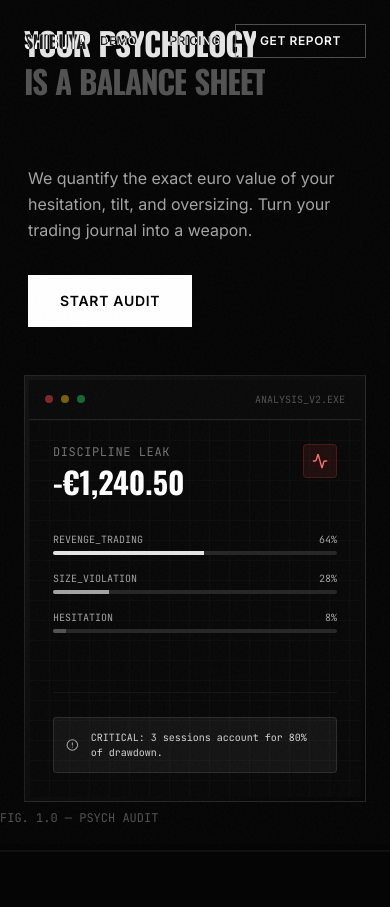
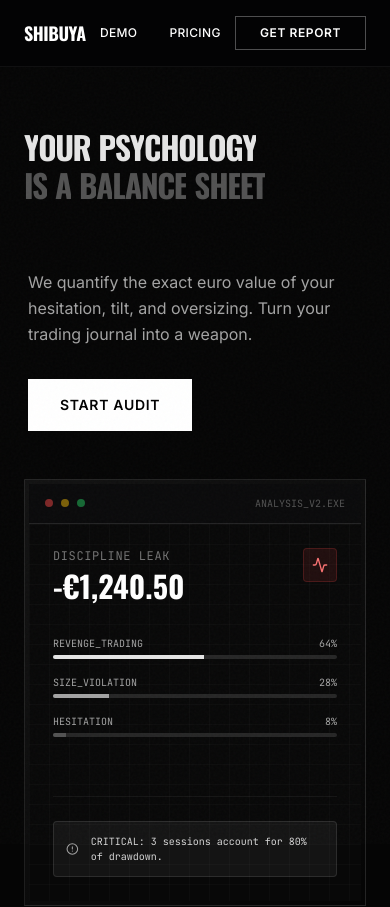
Before and after one commit to juninhogaucho/shibuya-analytics, a React (Vite) app: page / in a window 390 px wide. Shown: the top 907 px of the page. Built offline with nearby package versions, Linux system fonts and the light colour scheme; no server answers.

Commit message:
update repo

```diff
--- a/src/components/landing/Footer.tsx
+++ b/src/components/landing/Footer.tsx
@@ -1,5 +1,6 @@
 import React, { useState } from 'react';
 import { Send, Mail } from 'lucide-react';
+import { Link } from 'react-router-dom';
 
 const Footer: React.FC = () => {
   const [contactForm, setContactForm] = useState({ email: '', message: '' });
@@ -119,8 +120,8 @@ const Footer: React.FC = () => {
             <div className="flex flex-col md:flex-row justify-between items-start md:items-center text-xs text-neutral-600 gap-4">
                 <p>&copy; 2025 Shibuya Analytics. All rights reserved.</p>
                 <div className="flex gap-8">
-                    <a href="/privacy" className="hover:text-neutral-400 transition-colors">Privacy Policy</a>
-                    <a href="/terms" className="hover:text-neutral-400 transition-colors">Terms of Service</a>
+                    <Link to="/privacy" className="hover:text-neutral-400 transition-colors">Privacy Policy</Link>
+                    <Link to="/terms" className="hover:text-neutral-400 transition-colors">Terms of Service</Link>
                 </div>
             </div>
 
--- a/src/components/landing/Hero.tsx
+++ b/src/components/landing/Hero.tsx
@@ -42,7 +42,7 @@ const Hero: React.FC = () => {
   const navigate = useNavigate();
 
   return (
-   <section className="relative min-h-screen flex flex-col pt-6 md:pt-12 pb-12 px-6 md:px-12 bg-[#050505] text-[#e5e5e5] overflow-hidden border-b border-white/5">
+    <section className="relative min-h-screen flex flex-col pt-32 pb-12 px-6 md:px-12 bg-[#050505] text-[#e5e5e5] overflow-hidden border-b border-white/5">
       {/* Background Ambience */}
       <div className="absolute top-0 right-0 w-[50vw] h-[50vw] bg-white/[0.03] blur-[150px] rounded-full pointer-events-none"></div>
 
--- a/src/components/landing/Navbar.tsx
+++ b/src/components/landing/Navbar.tsx
@@ -11,7 +11,7 @@ const Navbar: React.FC = () => {
       initial={{ y: -100, opacity: 0 }}
       animate={{ y: 0, opacity: 1 }}
       transition={{ duration: 0.8, ease: [0.16, 1, 0.3, 1], delay: 0.5 }}
-      className="fixed top-0 w-full z-50 mix-blend-difference text-white py-6"
+      className="fixed top-0 w-full z-50 bg-[#030304]/80 backdrop-blur-lg border-b border-white/5 text-white py-4 md:py-6"
     >
       <div className="w-full px-6 flex items-center justify-between">
         {/* Logo */}
```
